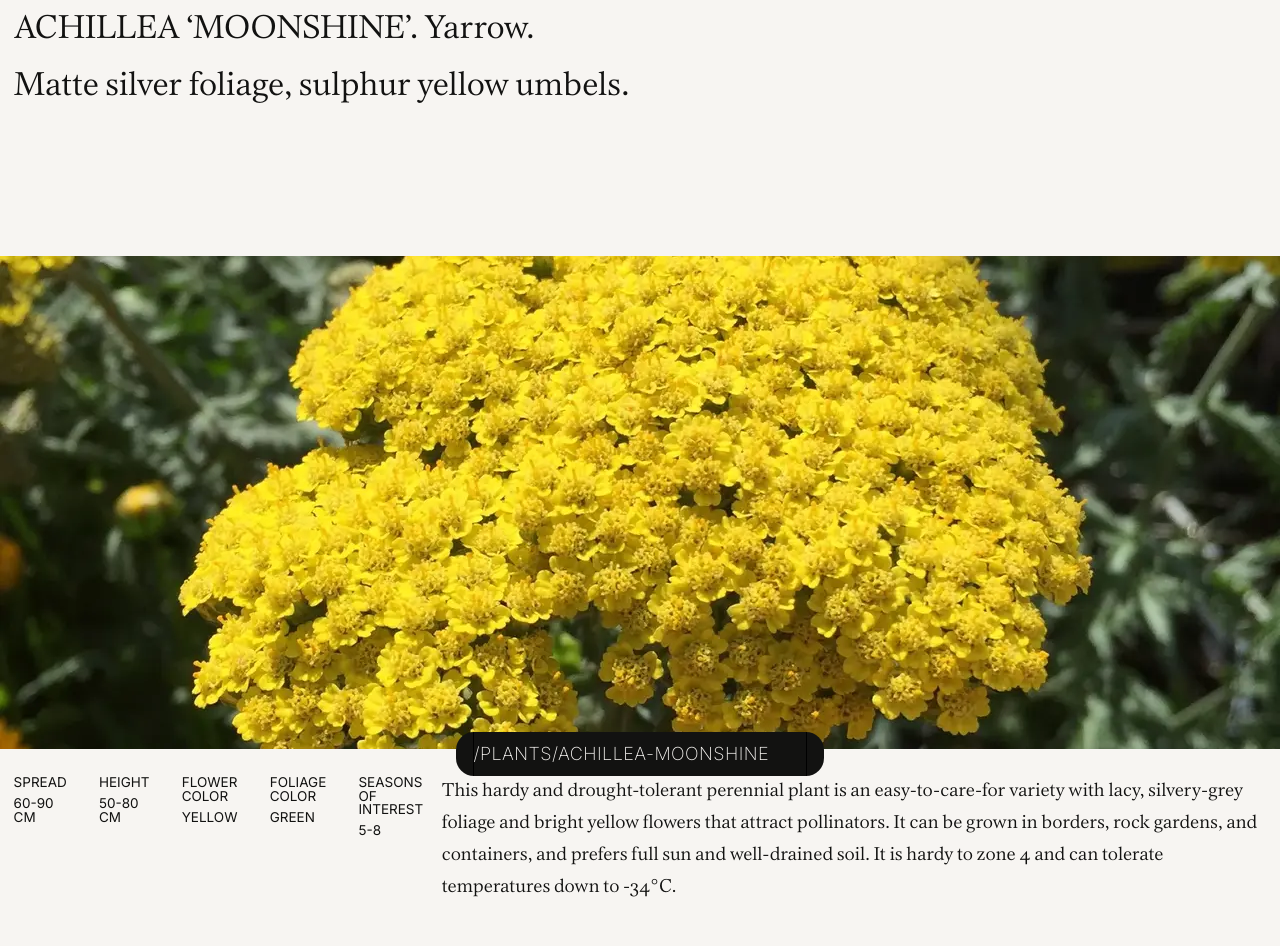
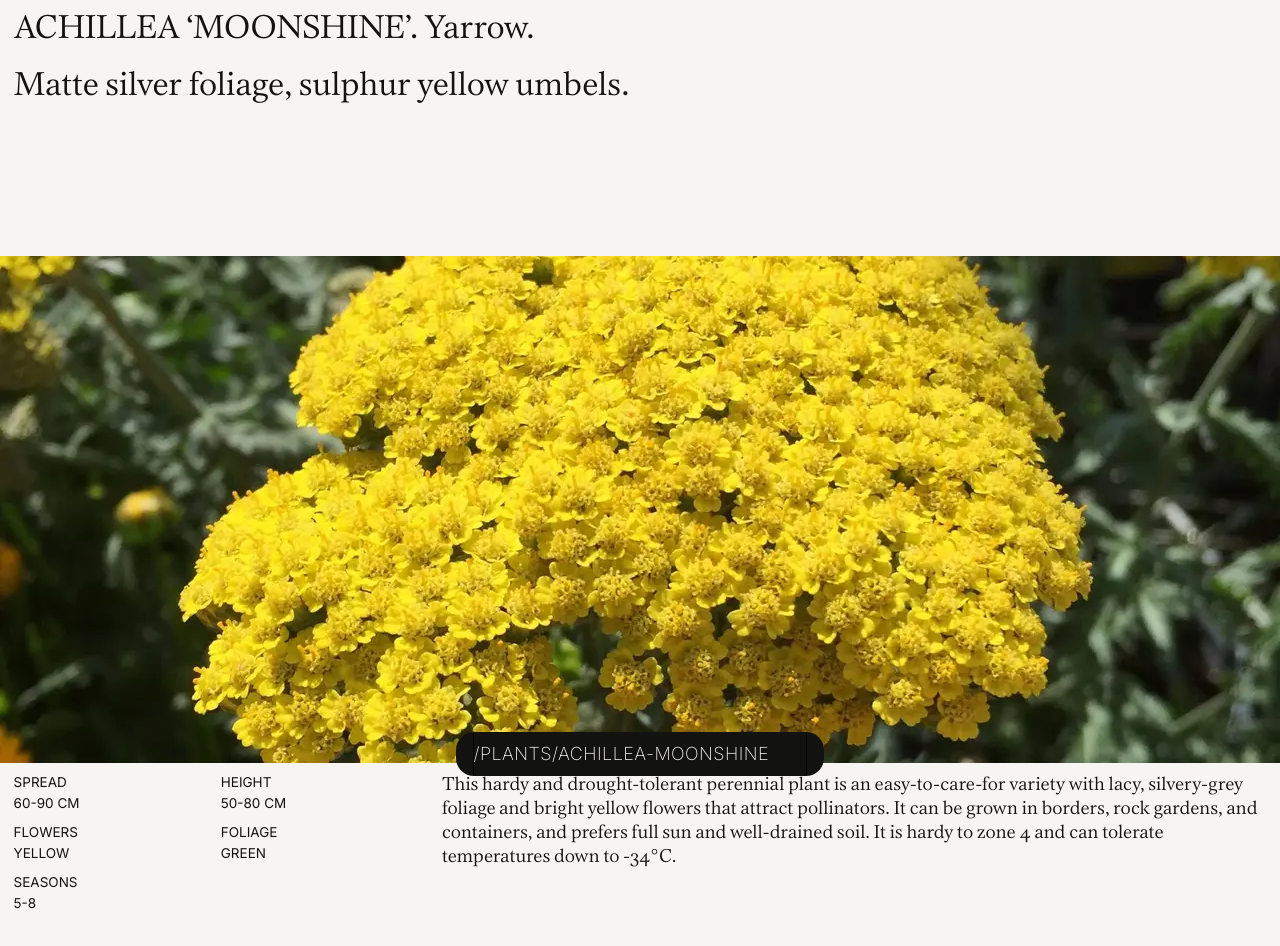
Before and after one commit to bobbyvanrijn/hardyards, a Next.js app: page /plants/achillea-moonshine in a window 1280 px wide. Shown: the top 946 px of the page. Built offline with nearby package versions, Linux system fonts and the light colour scheme; some icons are missing.

Commit message:
fix: spacing

```diff
--- a/components/Meta.module.css
+++ b/components/Meta.module.css
@@ -1,16 +1,18 @@
 .meta {
     font-family: var(--font-inter);
-    font-size: var(--type-xxs);
+    font-size: var(--type-xs);
     text-transform: uppercase;;
     font-weight: 400;
     display: grid;
     grid-auto-rows: max-content;
-    gap: inherit;
+    gap: var(--type-sm);
     grid-template-columns: repeat(3, 1fr);
 }
 @media screen and (min-width: 50rem) {
     .meta {
-        grid-template-columns: repeat(6, 1fr);
+        font-size: var(--type-xxs);
+        gap: var(--type-xs);
+        grid-template-columns: 1fr 1fr;
     }
 }
 
--- a/content/plants.js
+++ b/content/plants.js
@@ -36,15 +36,15 @@ const plants = [
                 value: '50-80 cm'
             },
             {
-                label: 'Flower color',
+                label: 'Flowers',
                 value: 'Yellow'
             },
             {
-                label: 'Foliage color',
+                label: 'Foliage',
                 value: 'Green'
             },
             {
-                label: 'Seasons of interest',
+                label: 'Seasons',
                 value: '5-8'
             }
         ],
@@ -93,15 +93,15 @@ const plants = [
                 value: '60-90 cm'
             },
             {
-                label: 'Flower color',
+                label: 'Flowers',
                 value: 'Violet-blue'
             },
             {
-                label: 'Foliage color',
+                label: 'Foliage',
                 value: 'Grey-green'
             },
             {
-                label: 'Seasons of interest',
+                label: 'Seasons',
                 value: '5-10'
             }
         ],
@@ -139,16 +139,16 @@ const plants = [
                 description: ''
             },
             {
-                label: 'Flower color',
+                label: 'Flowers',
                 value: 'Pale pink',
                 description: ''
             },
             {
-                label: 'Foliage color',
+                label: 'Foliage',
                 value: 'Pale green',
             },
             {
-                label: 'Seasons of interest',
+                label: 'Seasons',
                 value: 'May-August'
             },
         ],
@@ -171,15 +171,15 @@ const plants = [
                 value: '60-90 cm'
             },
             {
-                label: 'Flower color',
+                label: 'Flowers',
                 value: 'White'
             },
             {
-                label: 'Foliage color',
+                label: 'Foliage',
                 value: 'Green'
             },
             {
-                label: 'Seasons of interest',
+                label: 'Seasons',
                 value: 'June-August'
             }
         ],
@@ -208,15 +208,15 @@ const plants = [
                 value: '20-30 cm'
             },
             {
-                label: 'Flower color',
+                label: 'Flowers',
                 value: 'Pink'
             },
             {
-                label: 'Foliage color',
+                label: 'Foliage',
                 value: 'Grey-green'
             },
             {
-                label: 'Seasons of interest',
+                label: 'Seasons',
                 value: 'May-September'
             }
         ],
@@ -248,15 +248,15 @@ const plants = [
                 value: '90 cm'
             },
             {
-                label: 'Flower color',
+                label: 'Flowers',
                 value: 'Purple'
             },
             {
-                label: 'Foliage color',
+                label: 'Foliage',
                 value: 'Green'
             },
             {
-                label: 'Seasons of interest',
+                label: 'Seasons',
                 value: 'July-October'
             }
         ],
@@ -288,15 +288,15 @@ const plants = [
                 value: '75 cm'
             },
             {
-                label: 'Flower color',
+                label: 'Flowers',
                 value: 'White-Yellow'
             },
             {
-                label: 'Foliage color',
+                label: 'Foliage',
                 value: 'Green'
             },
             {
-                label: 'Seasons of interest',
+                label: 'Seasons',
                 value: 'May-June'
             }
         ],
@@ -324,15 +324,15 @@ const plants = [
                 value: '75 cm'
             },
             {
-                label: 'Flower color',
+                label: 'Flowers',
                 value: 'White-Yellow'
             },
             {
-                label: 'Foliage color',
+                label: 'Foliage',
                 value: 'Green'
             },
             {
-                label: 'Seasons of interest',
+                label: 'Seasons',
                 value: 'May-June'
             }
         ],
--- a/pages/plants/[pid].tsx
+++ b/pages/plants/[pid].tsx
@@ -59,7 +59,7 @@ export function Plant(props: any) {
             attributes: {
                 'grid-x': '1/3',
                 'grid-y': '2/3',
-                className: 'bleed-inline bleed-top',
+                className: 'bleed-inline bleed-block',
                 src: `/images/${ props.pid }.webp`,
                 size: '(max-width: 768px) 100vw, (max-width: 1200px) 50vw, 33vw',
                 blurDataURL: `/images/${ props.pid }-small.webp`,
@@ -107,9 +107,10 @@ export function Plant(props: any) {
             component: 'text',
             attributes: {
                 'grid-x': '2/3',
+                className: 'body-text'
             },
             children: props.plant.body?.map(
-                (item: any, index: any) => <p key={index}>{item}</p>
+                (item: any, index: any) => <p className='trim-both' key={index}>{item}</p>
             )
         }
     ]
--- a/styles/globals.css
+++ b/styles/globals.css
@@ -178,17 +178,12 @@ figcaption {
     padding: 0 var(--scale-7);
 }
 
-.body-text {
-    /* font-family: 'Times New Roman', 'Times'; */
+.body-text p {
+    text-indent: 3ch;
     --leading-lineheight: var(--scale-5);
     line-height: var(--scale-5);
-    font-size: var(--scale-6);
 
-    letter-spacing: 0;
-    font-variation-settings: 'opsz' 50;
-
-    margin-bottom: 0;
-    opacity: var(--alpha-9);
+    margin-bottom: var(--scale-8);
 }
 
 .serif {
@@ -199,10 +194,6 @@ figcaption {
     display: inline-block;
     text-transform: uppercase;
     letter-spacing: -.015em;
-}
-
-.body-text p + p {
-    text-indent: 3ch;
 }
 
 /* Utilities */
```
